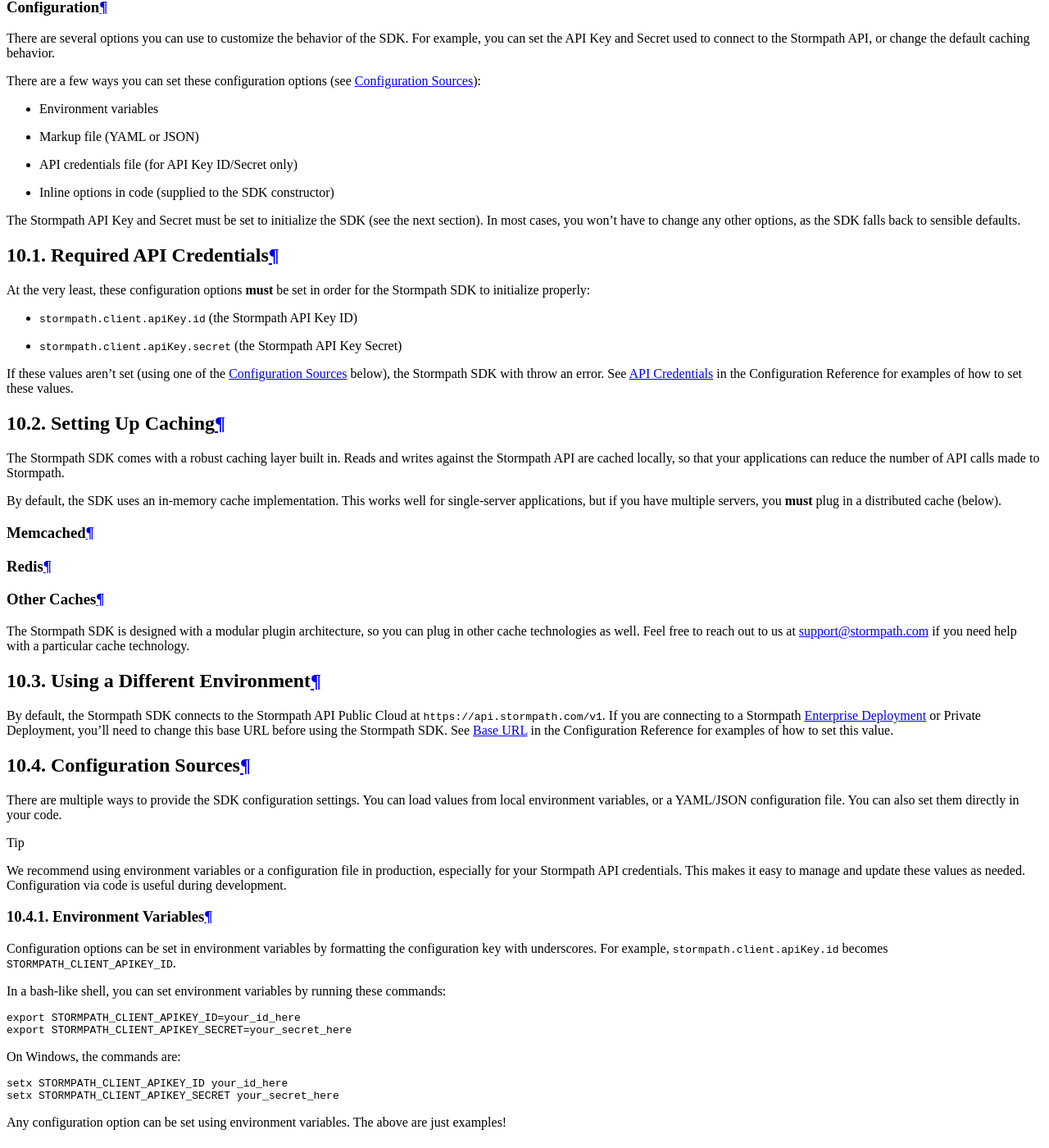
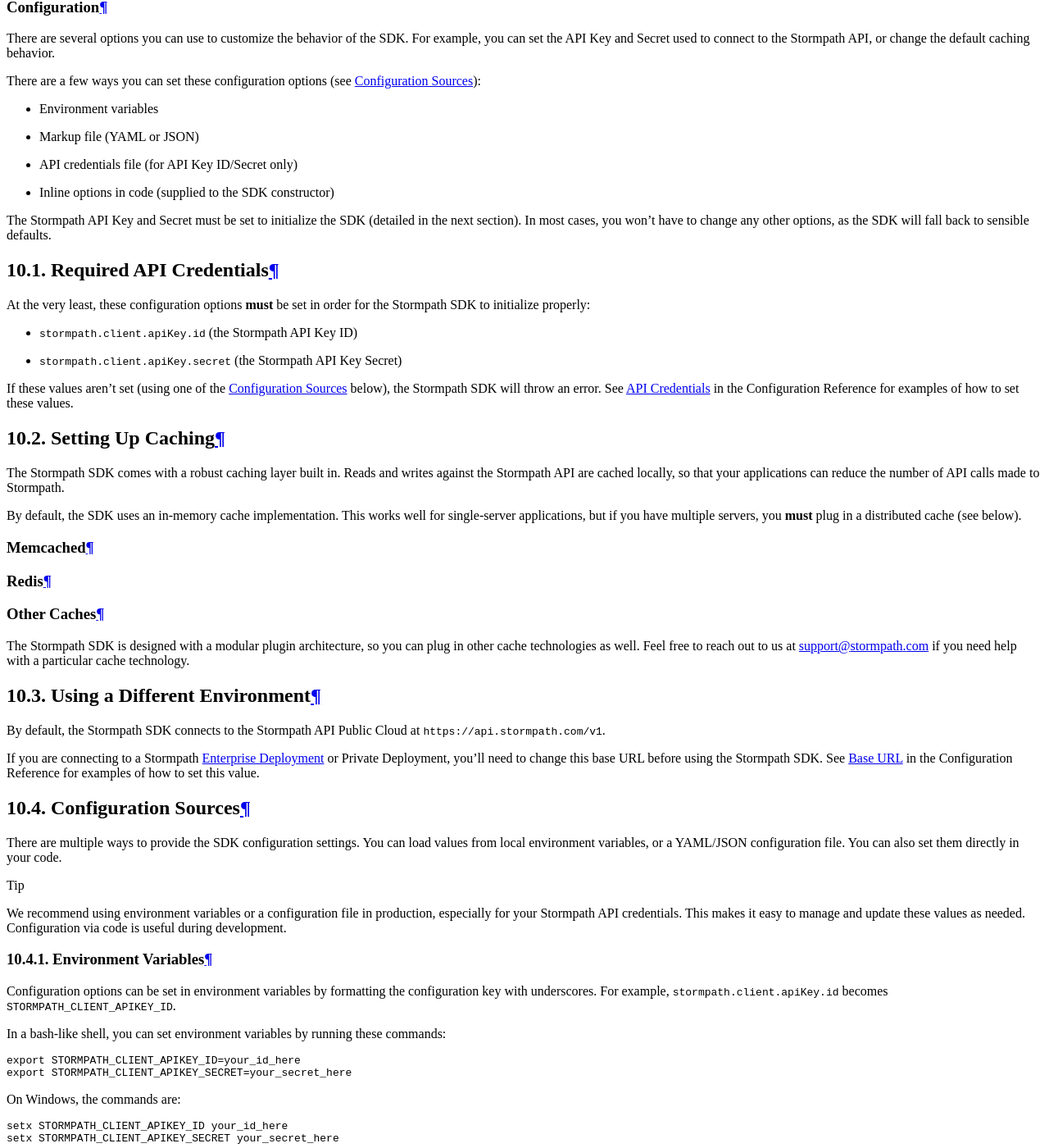
Before and after one commit to stormpath/stormpath-documentation, a Sphinx documentation site: the page built from source/configuration.rst, in a window 1280 px wide and 1400 px high, scrolled down 419 px. Shown: the whole window at 82% size. Built offline with Sphinx 7.4.7 and the Read the Docs theme 2.0.0, drawn with Linux system fonts in a browser that asks for light colours; some of the changed text lies outside the part shown.

Commit message:
More cleanup

```diff
--- a/source/configuration.rst
+++ b/source/configuration.rst
@@ -15,7 +15,7 @@
   * API credentials file (for API Key ID/Secret only)
   * Inline options in code (supplied to the SDK constructor)
 
-  The Stormpath API Key and Secret must be set to initialize the SDK (see the next section). In most cases, you won't have to change any other options, as the SDK falls back to sensible defaults.
+  The Stormpath API Key and Secret must be set to initialize the SDK (detailed in the next section). In most cases, you won't have to change any other options, as the SDK will fall back to sensible defaults.
 
 
   .. _required_credentials:
@@ -29,7 +29,7 @@
   * ``stormpath.client.apiKey.id`` (the Stormpath API Key ID)
   * ``stormpath.client.apiKey.secret`` (the Stormpath API Key Secret)
 
-  If these values aren't set (using one of the :ref:`Configuration Sources <config_sources>` below), the Stormpath SDK with throw an error. See :ref:`api_keys` in the Configuration Reference for examples of how to set these values.
+  If these values aren't set (using one of the :ref:`Configuration Sources <config_sources>` below), the Stormpath SDK will throw an error. See :ref:`api_keys` in the Configuration Reference for examples of how to set these values.
 
 
   .. _set_up_caching:
@@ -70,9 +73,7 @@
 
   .. only:: csharp or vbnet
 
-    The `Stormpath.SDK.Cache.Redis package <https://www.nuget.org/packages/Stormpath.SDK.Cache.Redis/>`_ provides a cache plugin that works with Redis.
-
-    The source code is available `on Github <https://github.com/stormpath/stormpath-sdk-dotnet/tree/develop/src/Stormpath.SDK.Cache.Redis>`_.
+    The `Stormpath.SDK.Cache.Redis package <https://www.nuget.org/packages/Stormpath.SDK.Cache.Redis/>`_ provides a cache plugin that works with Redis. The source code is available `on Github <https://github.com/stormpath/stormpath-sdk-dotnet/tree/develop/src/Stormpath.SDK.Cache.Redis>`_.
 
     To use this plugin in your application, install the package from NuGet and pass a Redis connection string to the Redis plugin when initializing the SDK:
 
@@ -113,7 +114,9 @@
   10.3. Using a Different Environment
   ===================================
 
-  By default, the Stormpath SDK connects to the Stormpath API Public Cloud at ``https://api.stormpath.com/v1``. If you are connecting to a Stormpath `Enterprise Deployment`_ or Private Deployment, you'll need to change this base URL before using the Stormpath SDK. See :ref:`Base URL <base_url>` in the Configuration Reference for examples of how to set this value.
+  By default, the Stormpath SDK connects to the Stormpath API Public Cloud at ``https://api.stormpath.com/v1``.
+
+  If you are connecting to a Stormpath `Enterprise Deployment`_ or Private Deployment, you'll need to change this base URL before using the Stormpath SDK. See :ref:`Base URL <base_url>` in the Configuration Reference for examples of how to set this value.
 
 
   .. only:: csharp or vbnet
@@ -273,6 +279,8 @@
   .. only:: python
 
     (python.todo)
+
+  Values set explicitly via code have the highest precedence. In other words, if you have existing configuration values in environment variables or a markup file, values set in your code will override them.
 
 
   10.5. Configuration Reference
@@ -371,7 +379,7 @@
 
   Default value: ``https://api.stormpath.com/v1``
 
-  This setting controls the URL that the SDK uses to connect to the Stormpath API. You won't need to change this unless you are using a different :ref:`environment <environments>`.
+  This setting controls the URL that the SDK uses to connect to the Stormpath API. You won't need to change this unless you are using a :ref:`different environment <environments>`.
 
   Environment Variables
   ^^^^^^^^^^^^^^^^^^^^^
@@ -690,7 +698,7 @@
 
   This setting allows you to change the authentication scheme used to communicate with the Stormpath API. The available options are ``BASIC`` and ``SAUTHC1`` (the default).
 
-  For stronger security, ``SAUTHC1`` should be used **unless** you are in an environment that does not support HTTP digest authentication.
+  For stronger security, ``SAUTHC1`` should be used unless you are in an environment that does not support HTTP digest authentication.
 
   Environment Variables
   ^^^^^^^^^^^^^^^^^^^^^
```
Also changed, not shown: other parts of source/configuration.rst (+12 -6 lines).
